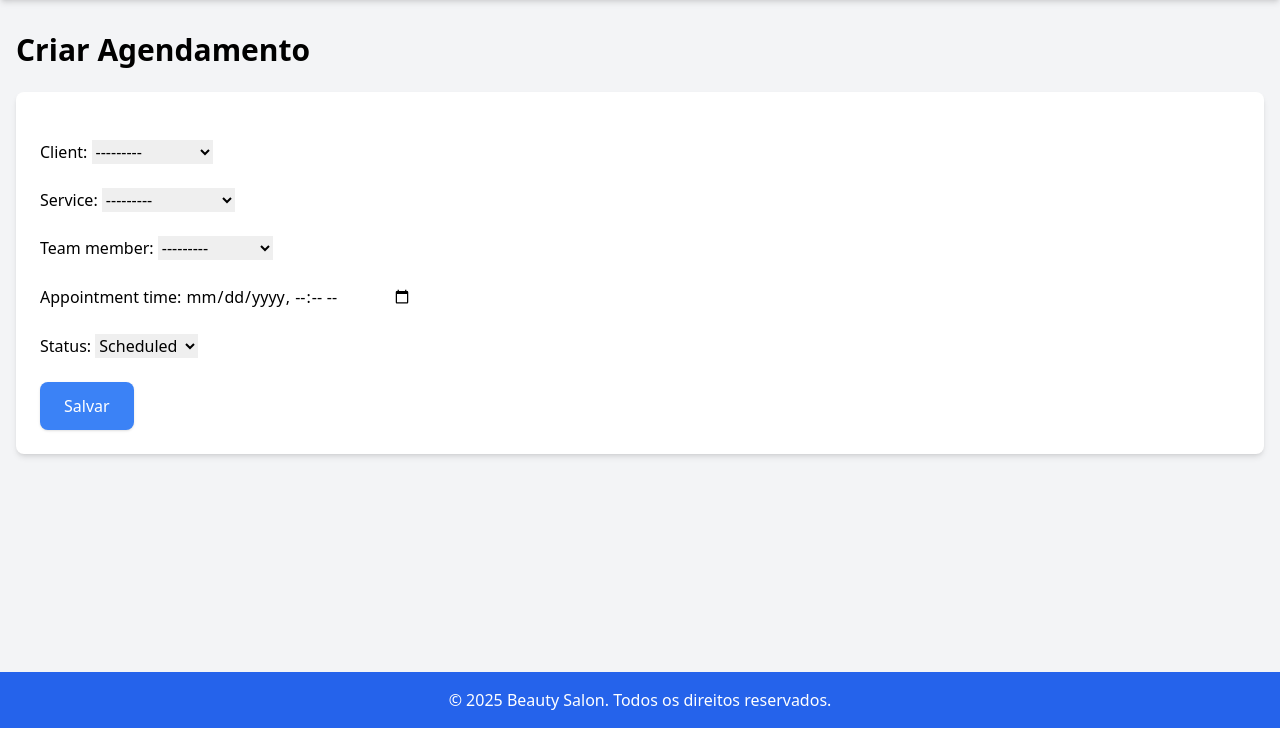
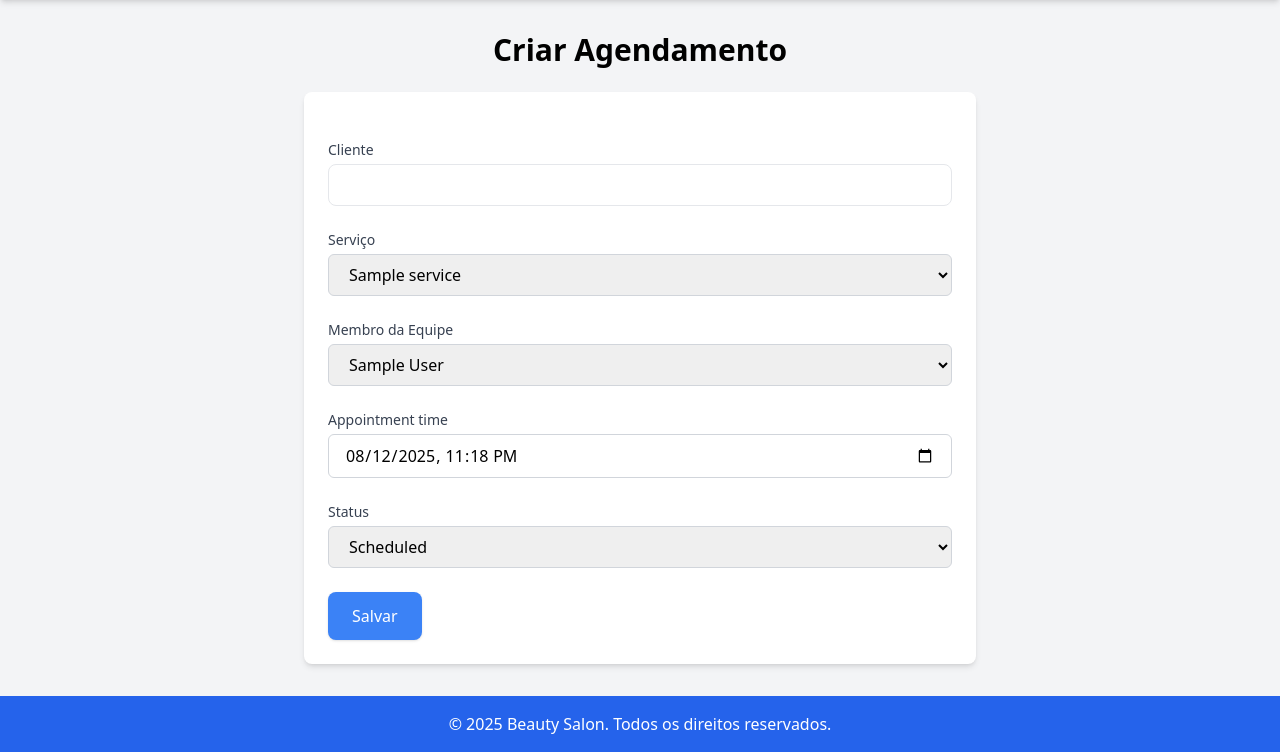
Before and after one commit to woodyflq/salao-de-beleza, a Django app: page /salon/appointments/create/ in a window 1280 px wide. Shown: the part 72-824 px from the top of the page. Before the commit the page ends 800 px from the top, so only its background shows below. Run offline with Django 4.2, Linux system fonts and the light colour scheme; tables that the repository leaves empty hold one stand-in row (values such as "Sample post"); some libraries are stand-ins or nearby versions.

Commit message:
novas melhorias

```diff
--- a/salon/forms.py
+++ b/salon/forms.py
@@ -1,13 +1,38 @@
 from django import forms
 from .models import Client, Service, TeamMember, Appointment
+from datetime import datetime
 
 class AppointmentForm(forms.ModelForm):
+    client = forms.CharField(label="Cliente", max_length=255, widget=forms.TextInput(attrs={'id': 'client-search', 'class': 'w-full px-4 py-2 border rounded-lg', 'data-id': ''}))
+    service = forms.ChoiceField(label="Serviço", choices=[(s.id, s.name) for s in Service.objects.all()[:100]])
+    team_member = forms.ChoiceField(label="Membro da Equipe", choices=[(tm.id, tm.name) for tm in TeamMember.objects.all()[:100]])
+
     class Meta:
         model = Appointment
         fields = ['client', 'service', 'team_member', 'appointment_time', 'status']
         widgets = {
-            'appointment_time': forms.DateTimeInput(attrs={'type': 'datetime-local'}),
+            'appointment_time': forms.DateTimeInput(attrs={'type': 'datetime-local', 'class': 'w-full px-4 py-2 border rounded-lg'}),
+            'status': forms.Select(attrs={'class': 'w-full px-4 py-2 border rounded-lg'}),
+            'service': forms.Select(attrs={'class': 'w-full px-4 py-2 border rounded-lg'}),
+            'team_member': forms.Select(attrs={'class': 'w-full px-4 py-2 border rounded-lg'}),
         }
+
+    def __init__(self, *args, **kwargs):
+        super().__init__(*args, **kwargs)
+        # Define a data e hora atual como padrão, sem segundos
+        current_datetime = datetime.now().replace(microsecond=0).strftime('%Y-%m-%dT%H:%M')
+        self.fields['appointment_time'].initial = current_datetime
+        self.fields['appointment_time'].required = True
+        # Limita as opções iniciais
+        self.fields['service'].choices = [(s.id, s.name) for s in Service.objects.all()[:100]]
+        self.fields['team_member'].choices = [(tm.id, tm.name) for tm in TeamMember.objects.all()[:100]]
+
+    def clean(self):
+        cleaned_data = super().clean()
+        cleaned_data['client_id'] = self.data.get('client_id')
+        cleaned_data['service_id'] = self.data.get('service_id')
+        cleaned_data['team_member_id'] = self.data.get('team_member_id')
+        return cleaned_data
 
 class ClientForm(forms.ModelForm):
     class Meta:
--- a/salon/templates/appointment_form.html
+++ b/salon/templates/appointment_form.html
@@ -1,12 +1,83 @@
 {% extends 'base.html' %}
 
 {% block content %}
-<h1 class="text-3xl font-bold mb-6 text-center md:text-left">Criar Agendamento</h1>
-<div class="bg-white shadow-md rounded-lg p-6">
+<h1 class="text-3xl font-bold mb-6 text-center md:text-center">Criar Agendamento</h1>
+<div class="bg-white shadow-md rounded-lg p-6 max-w-2xl mx-auto">
     <form method="post" class="space-y-6">
         {% csrf_token %}
-        {{ form.as_p }}
-        <button type="submit" class="bg-blue-500 text-white px-6 py-3 rounded-lg shadow hover:bg-blue-600">Salvar</button>
+        {% for field in form %}
+            <div class="flex flex-col">
+                <label for="{{ field.id_for_label }}" class="text-sm font-medium text-gray-700 mb-1">{{ field.label }}</label>
+                {% if field.name == 'client' %}
+                    <input type="hidden" name="client_id" id="id_client_id">
+                    {{ field }}
+                    <div id="id_client_suggestions" class="border rounded-lg mt-1 max-h-40 overflow-y-auto hidden"></div>
+                {% else %}
+                    {{ field }}
+                {% endif %}
+                {% if field.errors %}
+                    <span class="text-red-500 text-sm">{{ field.errors|join:", " }}</span>
+                {% endif %}
+            </div>
+        {% endfor %}
+        <button type="submit" class="bg-blue-500 text-white px-6 py-3 rounded-lg shadow hover:bg-blue-600 w-full md:w-auto">Salvar</button>
     </form>
 </div>
+
+<script src="https://cdnjs.cloudflare.com/ajax/libs/jquery/3.6.0/jquery.min.js"></script>
+<script>
+    $(document).ready(function() {
+        const input = $('#client-search');
+        const hiddenId = $('#id_client_id');
+        const suggestions = $('#id_client_suggestions');
+
+        input.on('input', function() {
+            const term = $(this).val();
+            if (term.length < 1) {
+                suggestions.empty().addClass('hidden');
+                return;
+            }
+
+            $.getJSON('/salon/ajax/client/', { term: term }, function(data) {
+                suggestions.empty();
+                if (data.results.length > 0) {
+                    data.results.forEach(result => {
+                        const div = $('<div class="p-2 hover:bg-gray-100 cursor-pointer"></div>')
+                            .text(result.text)
+                            .data('id', result.id)
+                            .on('click', function() {
+                                input.val(result.text);
+                                hiddenId.val(result.id);
+                                suggestions.addClass('hidden');
+                            });
+                        suggestions.append(div);
+                    });
+                    suggestions.removeClass('hidden');
+                } else {
+                    suggestions.addClass('hidden');
+                }
+            });
+        });
+
+        $(document).on('click', function(e) {
+            if (!suggestions.is(e.target) && suggestions.has(e.target).length === 0) {
+                suggestions.addClass('hidden');
+            }
+        });
+    });
+</script>
+<style>
+    #id_service, #id_team_member {
+        border: 1px solid #d1d5db; /* Cor padrão do Tailwind 'border' */
+        border-radius: 0.375rem; /* Equivalente a 'rounded-lg' */
+        padding: 0.5rem 1rem; /* Equivalente a 'px-4 py-2' */
+        width: 100%;
+    }
+    #id_service, #id_team_member, #id_appointment_time, #id_status {
+        border: 1px solid #d1d5db;
+        border-radius: 0.375rem;
+        padding: 0.5rem 1rem;
+        width: 100%;
+    }
+</style>
 {% endblock %}
--- a/salon/urls.py
+++ b/salon/urls.py
@@ -11,4 +11,7 @@
     path('appointments/', views.appointment_list, name='appointment_list'),
     path('appointments/create/', views.appointment_create, name='appointment_create'),
     path('report/', views.report_completed_services, name='report_completed_services'),
+    path('ajax/client/', views.ajax_search_client, name='ajax_search_client'),
+    path('ajax/service/', views.ajax_search_service, name='ajax_search_service'),
+    path('ajax/team/', views.ajax_search_team, name='ajax_search_team'),
 ]
--- a/salon/views.py
+++ b/salon/views.py
@@ -1,5 +1,5 @@
 from django.shortcuts import render, redirect
-from django.db.models import Count
+from django.http import JsonResponse
 from django.core.paginator import Paginator
 from .models import Client, Service, TeamMember, Appointment
 from .forms import AppointmentForm
@@ -51,12 +51,29 @@
     if request.method == 'POST':
         form = AppointmentForm(request.POST)
         if form.is_valid():
-            form.save()
+            appointment = Appointment.objects.create(
+                client_id=form.cleaned_data['client_id'],
+                service_id=form.cleaned_data['service_id'],
+                team_member_id=form.cleaned_data['team_member_id'],
+                appointment_time=form.cleaned_data['appointment_time'],
+                status=form.cleaned_data['status']
+            )
             return redirect('appointment_list')
     else:
         form = AppointmentForm()
     return render(request, 'appointment_form.html', {'form': form})
 
+def ajax_search_client(request):
+    term = request.GET.get('term', '')
+    clients = Client.objects.filter(name__icontains=term)[:10]
+    results = [{'id': c.id, 'text': c.name} for c in clients]
+    return JsonResponse({'results': results})
+
+def ajax_search_service(request):
+    pass
+
+def ajax_search_team(request):
+    pass
 
 def report_completed_services(request):
     start_date_str = request.GET.get('start_date')
```
Also changed, not shown: README.markdown (+2 -14 lines).
